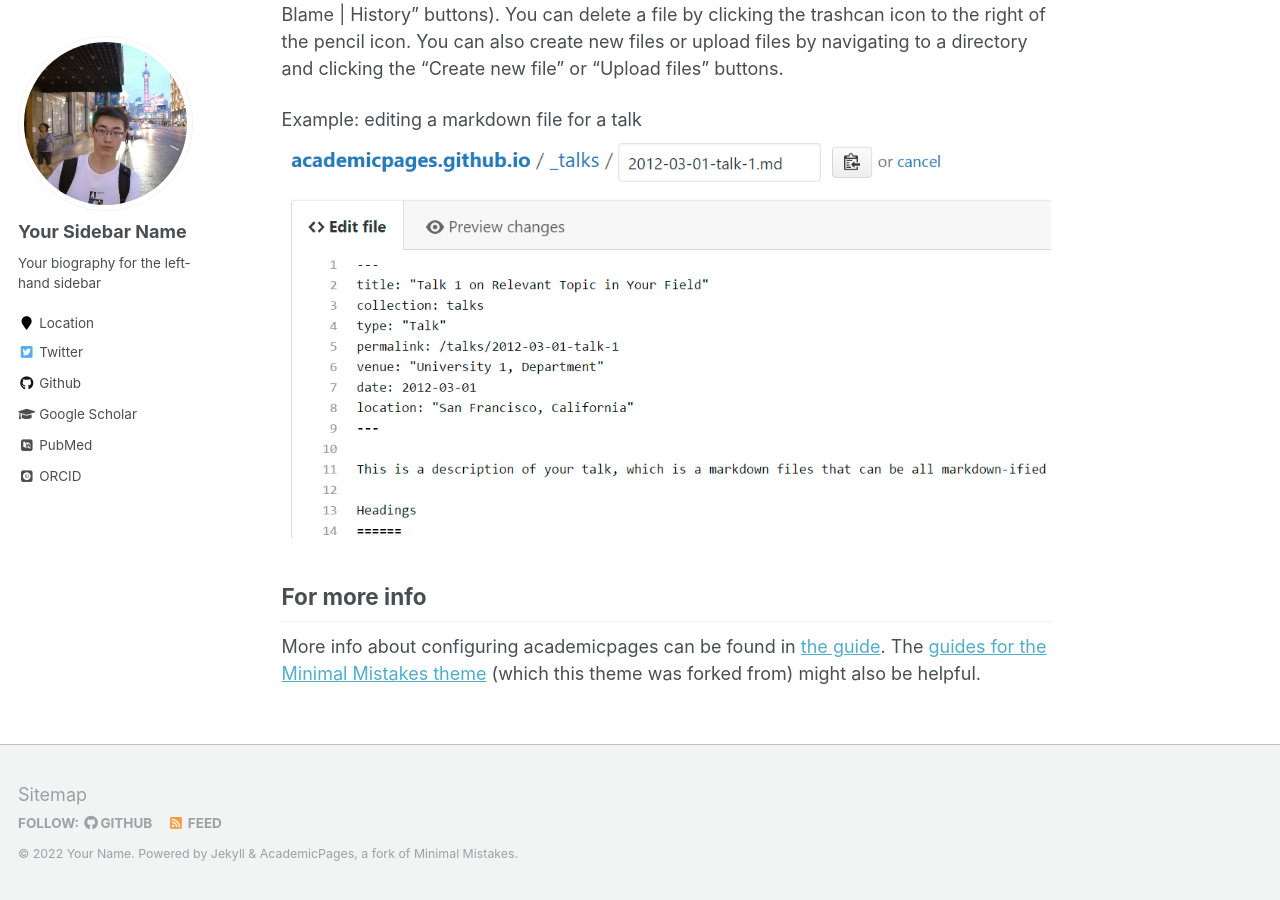
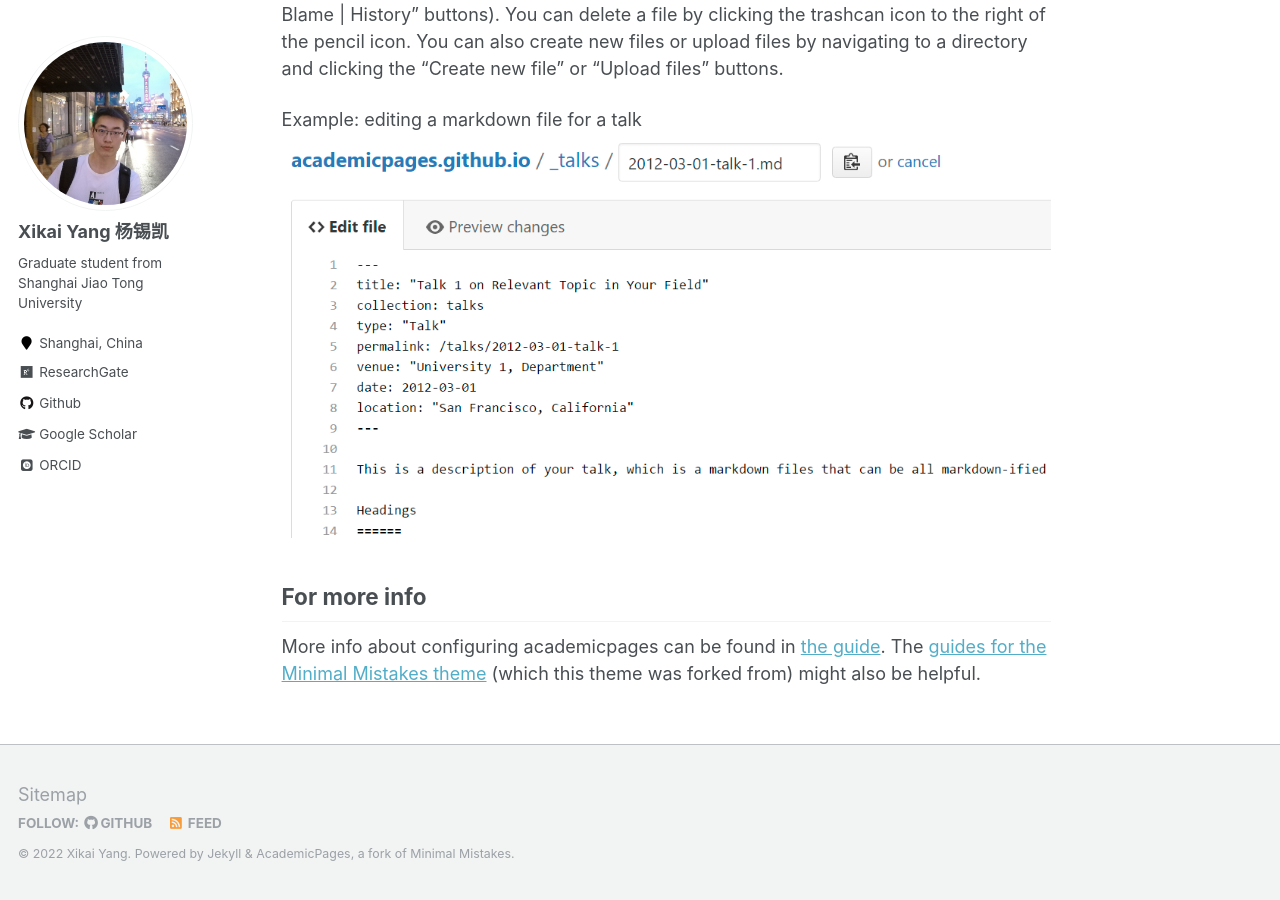
Before and after one commit to Xikai97/Xikai97.github.io, a Jekyll site: the page built from _pages/about.md, in a window 1280 px wide and 900 px high, scrolled down 2463 px. Built offline with Jekyll 4.4.1, drawn with Linux system fonts in a browser that asks for light colours; some web fonts are replaced; some of the changed text lies outside the part shown.

Commit message:
Update _config.yml

```diff
--- a/_config.yml
+++ b/_config.yml
@@ -7,11 +7,11 @@
 
 # Site Settings
 locale                   : "en-US"
-title                    : "Your Name / Site Title"
+title                    : "Xikai Yang"
 title_separator          : "-"
-name                     : &name "Your Name"
+name                     : &name "Xikai Yang"
 description              : &description "personal description"
-url                      : https://academicpages.github.io # the base hostname & protocol for your site e.g. "https://mmistakes.github.io"
+url                      : https://xikai97.github.io # the base hostname & protocol for your site e.g. "https://mmistakes.github.io"
 baseurl                  : "" # the subpath of your site, e.g. "/blog"
 repository               : "academicpages/academicpages.github.io"
 teaser                   :  # filename of teaser fallback teaser image placed in /images/, .e.g. "500x300.png"
@@ -80,15 +80,15 @@ analytics:
 
 # Site Author
 author:
-  name             : "Your Sidebar Name"
+  name             : "Xikai Yang 杨锡凯"
   avatar           : "profile.png"
-  bio              : "Your biography for the left-hand sidebar"
-  location         : "Location"
+  bio              : "Graduate student from Shanghai Jiao Tong University"
+  location         : "Shanghai, China"
   employer         :
-  pubmed           : "https://www.ncbi.nlm.nih.gov/pubmed/?term=john+snow"
-  googlescholar    : "http://yourfullgooglescholarurl.com"
+  pubmed           : #"https://www.ncbi.nlm.nih.gov/pubmed/?term=john+snow"
+  googlescholar    : "https://scholar.google.com.hk/citations?user=-pgvqdcAAAAJ&hl=zh-TW"
   email            :
-  researchgate     :  # example: "https://www.researchgate.net/profile/yourprofile"
+  researchgate     :  "https://www.researchgate.net/profile/Yang-Xikai"
   uri              :
   bitbucket        :
   codepen          :
@@ -96,20 +96,20 @@ author:
   flickr           :
   facebook         :
   foursquare       :
-  github           : "academicpages"
+  github           : "https://github.com/Xikai97"
   google_plus      :
   keybase          :
   instagram        :
   impactstory      : #"https://profiles.impactstory.org/u/xxxx-xxxx-xxxx-xxxx"
   lastfm           :
   linkedin         :
-  orcid            : "http://orcid.org/yourorcidurl"
+  orcid            : "https://orcid.org/my-orcid?orcid=0000-0003-1762-9684"
   pinterest        :
   soundcloud       :
   stackoverflow    : # http://stackoverflow.com/users/123456/username
   steam            :
   tumblr           :
-  twitter          : "replacethistwitterhandle"
+  twitter          : #"replacethistwitterhandle"
   vine             :
   weibo            :
   xing             :
```
